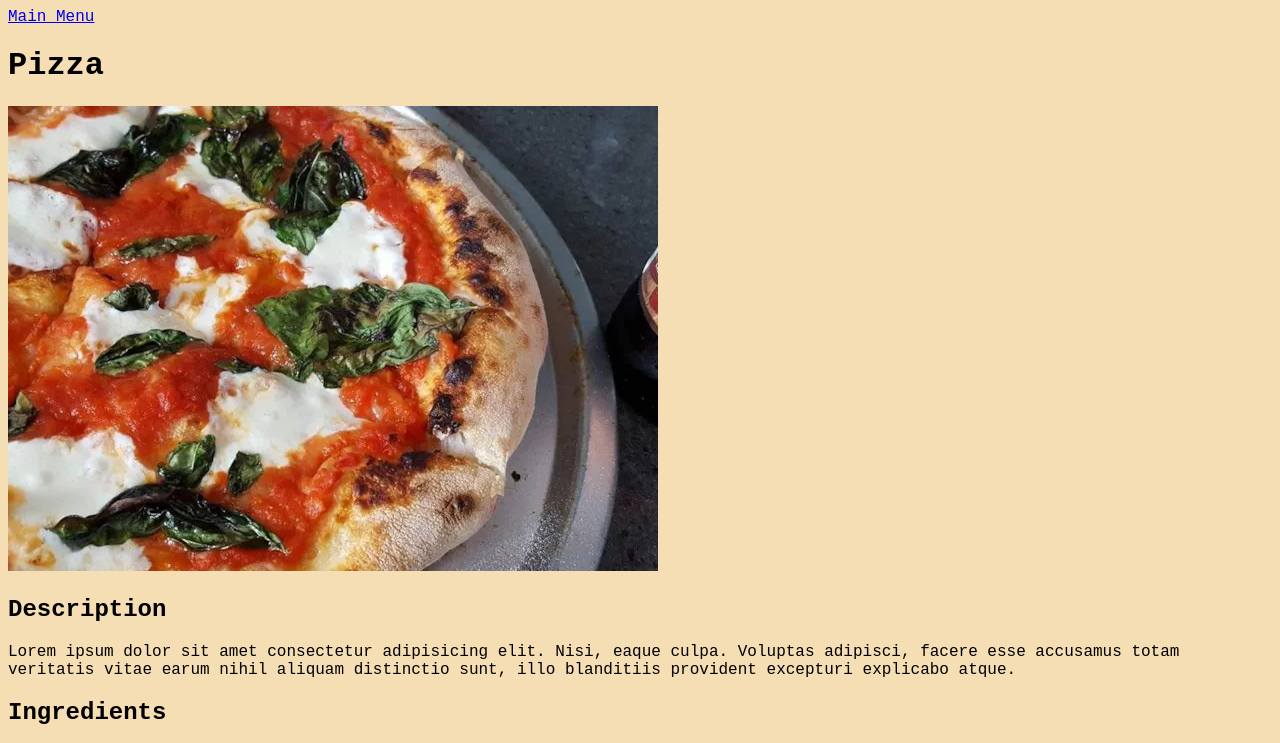
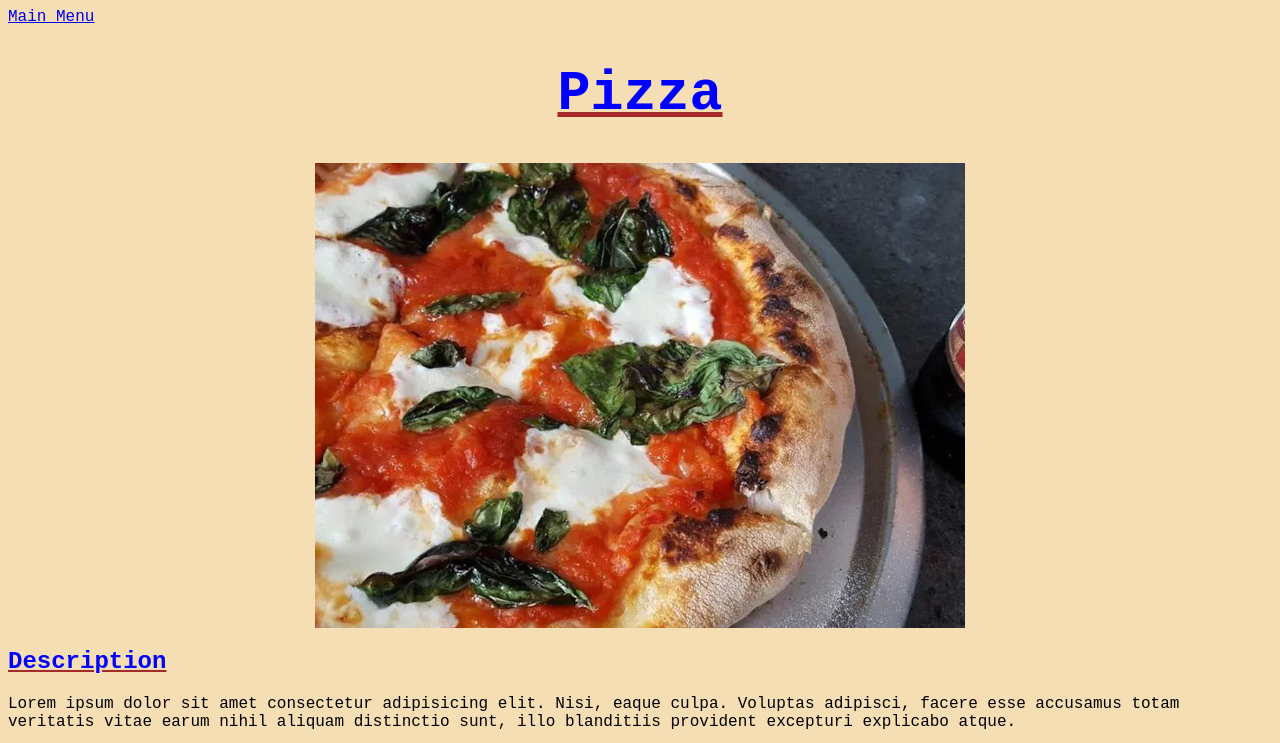
Before and after one commit to the-odin-project-max/odin-recipes, a plain HTML site: page pages/recipes/pizza.html in a window 1280 px wide. Shown: the top 743 px of the page. Drawn offline with Linux system fonts and the light colour scheme.

Commit message:
feat(recipes): style recipes

```diff
--- a/css/style.css
+++ b/css/style.css
@@ -8,16 +8,16 @@
 body {
 	background-color: wheat;
 }
-
+h1, h2, h3, h4, h5, h6 {
+	color: blue;
+	text-decoration:underline solid brown;
+}
 /**************/
 /* INDEX.HTML */
 /**************/
 .main-title {
 	text-align: center;
-	color: blue;
 	font-size: 55px;
-	text-decoration:underline;
-	text-decoration-color: brown;
 }
 
 .main-list-element {
@@ -49,3 +49,15 @@ body {
 /********************/
 /*      RECIPE      */
 /********************/
+.recipe-main-title {
+	text-align: center;
+	color: blue;
+	font-size: 55px;
+	text-decoration:underline;
+	text-decoration-color: brown;
+}
+
+.recipe-main-image {
+	margin: auto;
+	display: block;
+}
--- a/pages/recipes/pizza.html
+++ b/pages/recipes/pizza.html
@@ -9,8 +9,8 @@
 </head>
 <body>
 	<a href="../../index.html">Main Menu</a>
-	<h1>Pizza</h1>
-	<img src="../../img/recipes-illustration/pizza.webp"/>
+	<h1 class="recipe-main-title">Pizza</h1>
+	<img class="recipe-main-image" src="../../img/recipes-illustration/pizza.webp"/>
 
 	<h2>Description</h2>
 		<p>Lorem ipsum dolor sit amet consectetur adipisicing elit. Nisi, eaque culpa. Voluptas adipisci, facere esse accusamus totam veritatis vitae earum nihil aliquam distinctio sunt, illo blanditiis provident excepturi explicabo atque.</p>
```
Also changed, not shown: pages/recipes/lasagna.html (+1 -1 lines).
